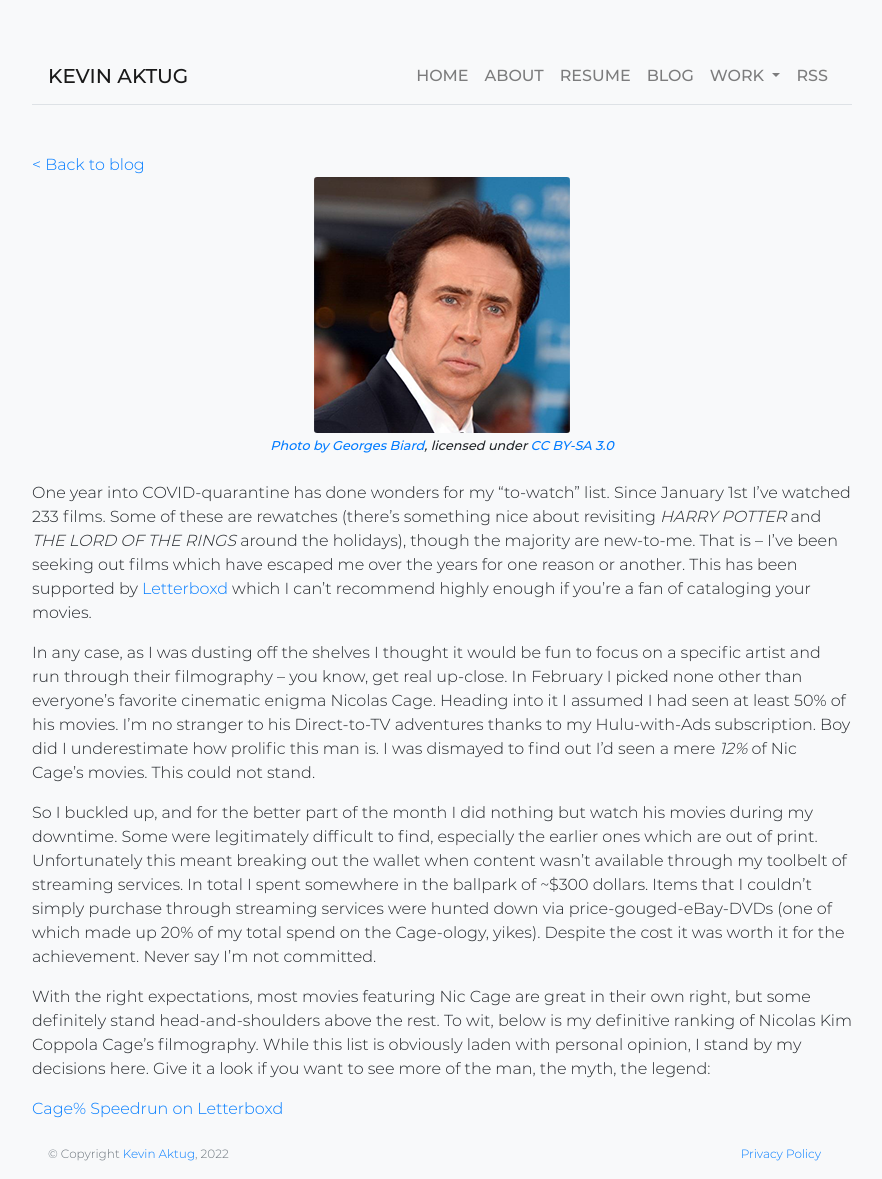
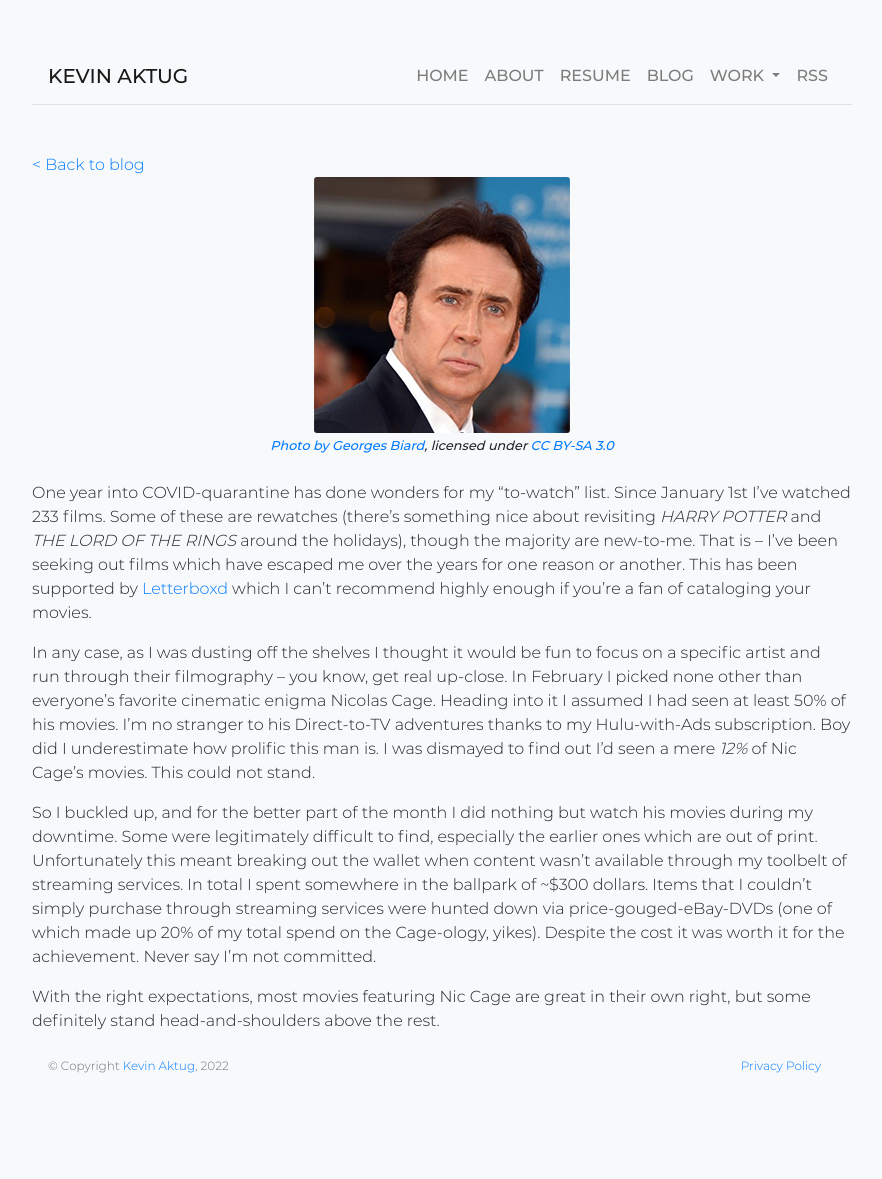
Before and after one commit to Kmagameguy/portfolio, a Jekyll site: the page built from _posts/2021-03-06-nic-cage-ranked.md, in a window 1280 px wide and 1179 px high. Shown: the whole window, without its empty margins (198-1080 px from the left). Built offline with Jekyll 4.4.1, drawn with Linux system fonts in a browser that asks for light colours.

Commit message:
Update Old Article

```diff
--- a/_posts/2021-03-06-nic-cage-ranked.md
+++ b/_posts/2021-03-06-nic-cage-ranked.md
@@ -25,6 +25,4 @@ Nic Cage's movies.  This could not stand.
 So I buckled up, and for the better part of the month I did nothing but watch his movies during my downtime.  Some
 were legitimately difficult to find, especially the earlier ones which are out of print.  Unfortunately this meant breaking out the wallet when content wasn't available through my toolbelt of streaming services. In total I spent somewhere in the ballpark of ~$300 dollars.  Items that I couldn't simply purchase through streaming services were hunted down via price-gouged-eBay-DVDs (one of which made up 20% of my total spend on the Cage-ology, yikes).  Despite the cost it was worth it for the achievement.  Never say I'm not committed.
 
-With the right expectations, most movies featuring Nic Cage are great in their own right, but some definitely stand head-and-shoulders above the rest.  To wit, below is my definitive ranking of Nicolas Kim Coppola Cage's filmography.  While this list is obviously laden with personal opinion, I stand by my decisions here.  Give it a look if you want to see more of the man, the myth, the legend:
-
-[Cage% Speedrun on Letterboxd](https://letterboxd.com/kmamovieguy/list/cage-speed-run/)
+With the right expectations, most movies featuring Nic Cage are great in their own right, but some definitely stand head-and-shoulders above the rest.
```
